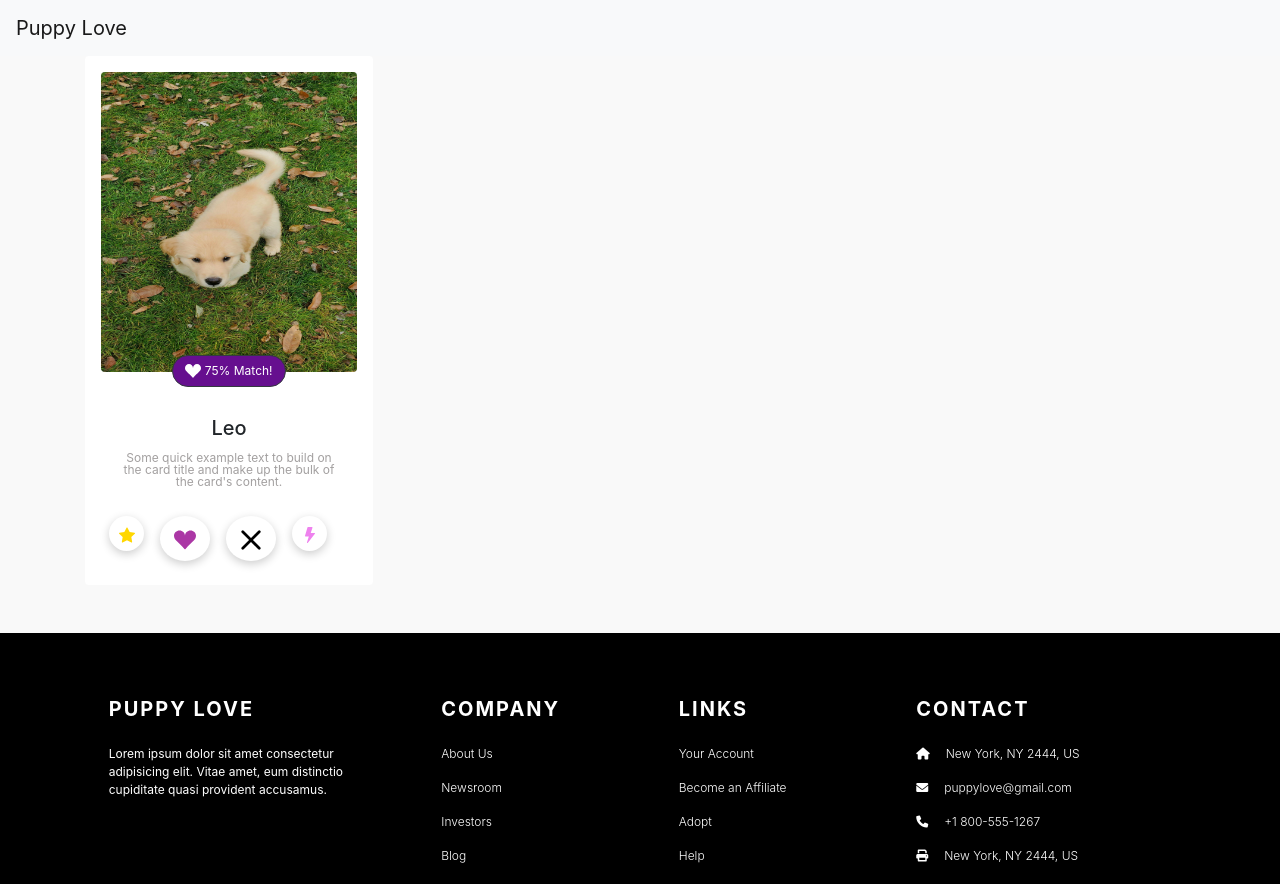
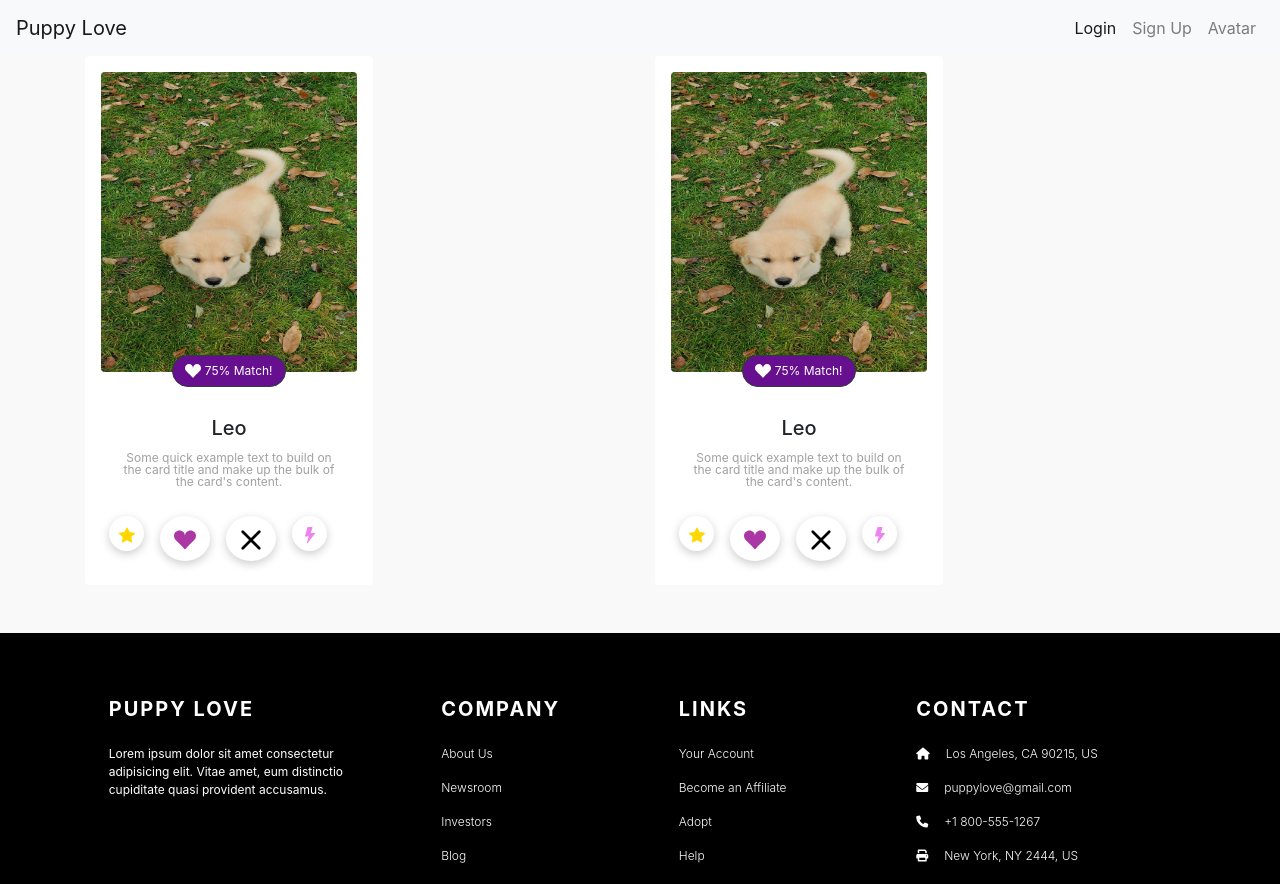
Before and after one commit to kristenwood123/PuppyLove-portfolio-project, a website: page index.html in a window 1280 px wide. Shown: the top 884 px of the page. Drawn offline with nearby package versions, Linux system fonts and the light colour scheme.

Commit message:
edited navbar links

```diff
--- a/index.html
+++ b/index.html
@@ -16,13 +16,34 @@
 </head>
 <body>
 
-  <nav class="navbar navbar-expand-md navbar-light bg-light"> <!--Navbar -->
-    <a href="#" class="navbar-brand">Puppy Love</a>
-    <button class="navbar-toggler" type="button" data-toggle="collapse" data-target="#navbarSupportedContent"
-      aria-controls="navbarSupportedContent" aria-expanded="false" aria-label="Toggle navigation">
-      <span class="navbar-toggler-icon"></span>
+  <!--Navbar -->
+  <nav class="navbar navbar-expand-md navbar-light bg-light">
+    <a href="index.html" class="navbar-brand">Puppy Love</a>
+    <button
+      class="navbar-toggler"
+      type="button"
+      data-toggle="collapse"
+      data-target="#navbarSupportedContent"
+      aria-controls="navbarSupportedContent"
+      aria-expanded="false"
+      aria-label="Toggle navigation">
+      <i class='fas fa-bars'></i>
     </button>
-  </nav>
+     <!-- Collapsible wrapper -->
+    <div class="collapse navbar-collapse justify-content-end" id="navbarSupportedContent">
+      <ul class="navbar-nav justify-content-center">
+        <li class="nav-item active">
+          <a class="nav-link" href="#">Login</a>
+        </li>
+        <li class="nav-item">
+          <a class="nav-link" href="#">Sign Up</a>
+        </li>
+        <li class="nav-item">
+          <a class="nav-link" href="#">Avatar</a>
+        </li>
+        </ul>
+    </div>
+  </nav> <!--End of Navbar-->
 
 <div class="container"> <!-- Start of Container -->
   <div class="row-content row">
@@ -30,8 +51,8 @@
 
       <div class="card p-3 border-0 puppy-card" style="width: 18rem;"> <!-- Card -->
         <img class="rounded card-img-top" src="./images/pandemic-dog-grief-nicole-chung-3.jpeg" alt="Card image cap">
-        <div class="card-body text-center">
 
+          <div class="card-body text-center"> <!--Card Body-->
               <button type='button' class='btn btn-dark percentBtn'>
                 <svg xmlns="http://www.w3.org/2000/svg" width="16" height="16" fill="currentColor" class="bi bi-suit-heart-fill"
                   viewBox="0 0 16 16">
@@ -43,7 +64,8 @@
               <h5 class="card-title text-center">Leo</h5>
               <p class="card-text text-center">Some quick example text to build on the card title and make up the bulk of the card's content.
               </p>
-        </div>
+          </div> <!--End Card Body-->
+
               <div class="button-wrapper d-flex"> <!-- Button wrapper -->
                   <button class="icon-small">
                     <a href="#" class="card-link">
@@ -85,15 +107,76 @@
                         </svg>
                       </a>
                     </button>
-              </div>
+                </div> <!-- button wrapper end -->
+            </div> <!--End of card content-->
+          </div> <!--End of column content-->
+
+              <div class="col">
+
+      <div class="card p-3 border-0 puppy-card" style="width: 18rem;"> <!-- Card -->
+        <img class="rounded card-img-top" src="./images/pandemic-dog-grief-nicole-chung-3.jpeg" alt="Card image cap">
+
+          <div class="card-body text-center"> <!--Card Body-->
+              <button type='button' class='btn btn-dark percentBtn'>
+                <svg xmlns="http://www.w3.org/2000/svg" width="16" height="16" fill="currentColor" class="bi bi-suit-heart-fill"
+                  viewBox="0 0 16 16">
+                  <path
+                    d="M4 1c2.21 0 4 1.755 4 3.92C8 2.755 9.79 1 12 1s4 1.755 4 3.92c0 3.263-3.234 4.414-7.608 9.608a.513.513 0 0 1-.784 0C3.234 9.334 0 8.183 0 4.92 0 2.755 1.79 1 4 1z" />
+                </svg>
+                75% Match!
+              </button>
+              <h5 class="card-title text-center">Leo</h5>
+              <p class="card-text text-center">Some quick example text to build on the card title and make up the bulk of the card's content.
+              </p>
+          </div> <!--End Card Body-->
+
+              <div class="button-wrapper d-flex"> <!-- Button wrapper -->
+                  <button class="icon-small">
+                    <a href="#" class="card-link">
+                      <svg xmlns="http://www.w3.org/2000/svg" width="16" height="16" fill="gold" class="bi bi-star-fill"
+                        viewBox="0 0 16 16">
+                        <path
+                          d="M3.612 15.443c-.386.198-.824-.149-.746-.592l.83-4.73L.173 6.765c-.329-.314-.158-.888.283-.95l4.898-.696L7.538.792c.197-.39.73-.39.927 0l2.184 4.327 4.898.696c.441.062.612.636.282.95l-3.522 3.356.83 4.73c.078.443-.36.79-.746.592L8 13.187l-4.389 2.256z" />
+                      </svg>
+                    </a>
+                  </button>
+
+                  <button class='icons'>
+                    <a href="#" class="card-link p-2">
+                      <svg xmlns="http://www.w3.org/2000/svg" width="22" height="22" fill="#AB37A5" class="bi bi-suit-heart-fill"
+                        viewBox="0 0 16 16">
+                        <path
+                          d="M4 1c2.21 0 4 1.755 4 3.92C8 2.755 9.79 1 12 1s4 1.755 4 3.92c0 3.263-3.234 4.414-7.608 9.608a.513.513 0 0 1-.784 0C3.234 9.334 0 8.183 0 4.92 0 2.755 1.79 1 4 1z" />
+                      </svg>
+                    </a>
+                  </button>
 
 
+                  <button class='icons'>
+                    <a href="#" class="card-link p-2">
+                      <svg xmlns="http://www.w3.org/2000/svg" width="22" height="22" fill="#000" class="bi bi-x-lg"
+                        viewBox="0 0 16 16">
+                        <path
+                          d="M1.293 1.293a1 1 0 0 1 1.414 0L8 6.586l5.293-5.293a1 1 0 1 1 1.414 1.414L9.414 8l5.293 5.293a1 1 0 0 1-1.414 1.414L8 9.414l-5.293 5.293a1 1 0 0 1-1.414-1.414L6.586 8 1.293 2.707a1 1 0 0 1 0-1.414z" />
+                      </svg>
+                    </a>
+                    </button>
 
-            </div>
+                  <button class="icon-small">
+                    <a href="#" class="card-link">
+                      <svg xmlns="http://www.w3.org/2000/svg" width="16" height="16" fill="violet" class="bi bi-lightning-fill"
+                        viewBox="0 0 16 16">
+                        <path
+                          d="M5.52.359A.5.5 0 0 1 6 0h4a.5.5 0 0 1 .474.658L8.694 6H12.5a.5.5 0 0 1 .395.807l-7 9a.5.5 0 0 1-.873-.454L6.823 9.5H3.5a.5.5 0 0 1-.48-.641l2.5-8.5z" />
+                        </svg>
+                      </a>
+                    </button>
                 </div> <!-- button wrapper end -->
-        </div> <!--End of card body-->
+            </div> <!--End of card content-->
+          </div> <!--End of column content-->
       </div> <!--End of row content-->
 </div> <!-- End of Container -->
+
 
 
 
@@ -142,7 +225,7 @@
           <div class="col-md-4 col-lg-3 col-xl-3 mx-auto mt-3 font-weight-light">
             <h5 class="text-uppercase mb-4 font-weight-bold text-white">Contact</h5>
             <p>
-              <i class="fas fa-home mr-3"></i>New York, NY 2444, US
+              <i class="fas fa-home mr-3"></i>Los Angeles, CA 90215, US
             </p>
             <p>
               <i class="fas fa-envelope mr-3"></i>puppylove@gmail.com
@@ -186,8 +269,6 @@
     </div>
   </footer>
 
-
-
 <script src="node_modules/jquery/dist/jquery.slim.min.js"></script>
 <script src="node_modules/popper.js/dist/umd/popper.min.js"></script>
 <script src="node_modules/bootstrap/dist/js/bootstrap.min.js"></script>
```
Lines whose indentation alone changed are shown as unchanged.
